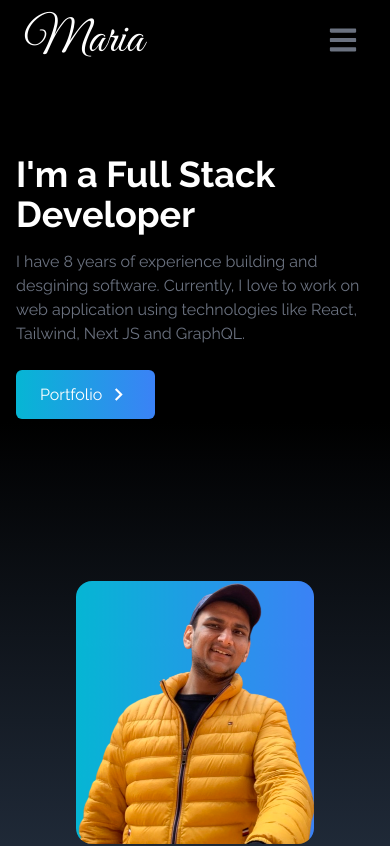
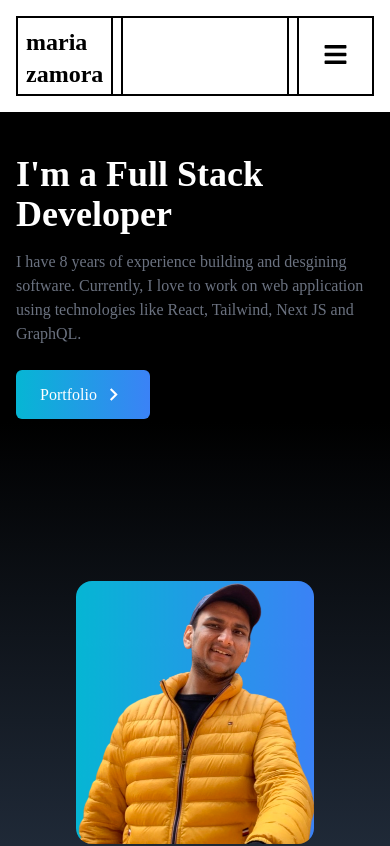
Before and after one commit to zamariac/portfolio23, a React (Create React App) app: page / in a window 390 px wide. Shown: the top 846 px of the page. Built offline with nearby package versions, Linux system fonts and the light colour scheme; the HTML template or start-up script is replaced by a standard one.

Commit message:
Navbar styles adjusted

```diff
--- a/src/components/NavBar.jsx
+++ b/src/components/NavBar.jsx
@@ -29,16 +29,19 @@ const NavBar = () => {
   ];
 
   return (
-    <div className="flex justify-between items-center w-full h-20 px-4 text-white bg-black fixed">
-      <div>
-        <h1 className="text-5xl font-signature ml-2">Maria</h1>
+    <div className="bg-white fixed">
+      <div className="flex h-20 w-screen px-4 my-4 text-black">
+      <div className="flex flex-inline w-screen justify-between border-2 border-black">
+        <div className="border-r-2 border-black p-2">
+          <h1 className="text-2xl font-bold">maria zamora</h1>
         </div>
-
+        <div className="border-l-2 border-r-2 border-black p-4 w-full mx-2"></div>
+        <div className="border-l-2 border-black py-5">
           <ul className="hidden md:flex">
             {links.map(({ id, link }) => (
               <li
                 key={id}
-            className="px-4 cursor-pointer capitalize font-medium text-gray-500 hover:scale-105 duration-200"
+                className="px-4 cursor-pointer capitalize font-bold text-black-800 text-2xl hover:scale-105 duration-200"
               >
                 <Link to={link} smooth duration={500}>
                   {link}
@@ -46,20 +49,22 @@ const NavBar = () => {
               </li>
             ))}
           </ul>
-
+          </div>
           <div
         onClick={() => setNav(!nav)}
-        className="cursor-pointer pr-4 z-10 text-gray-500 md:hidden"
+        className="cursor-pointer p-6 z-10 text-black-500 md:hidden"
       >
-        {nav ? <FaTimes size={30} /> : <FaBars size={30} />}
+        {nav ? <FaTimes size={30} /> : <FaBars size={25} />}
       </div>
 
       {nav && (
-        <ul className="flex flex-col justify-center items-center absolute top-0 left-0 w-full h-screen bg-gradient-to-b from-black to-gray-800 text-gray-500">
+        <div className="border-4 border-black absolute top-0 left-0 bg-white w-screen h-screen">
+          <ul className="flex flex-col justify-center items-center big-white">
             {links.map(({ id, link }) => (
+
               <li
                 key={id}
-              className="px-4 cursor-pointer capitalize py-6 text-4xl"
+                className="px-4 cursor-pointer capitalize py-6 text-3xl border-t-2 border-black w-screen"
               >
                 <Link
                   onClick={() => setNav(!nav)}
@@ -72,8 +77,12 @@ const NavBar = () => {
               </li>
             ))}
           </ul>
+        </div>
       )}
       </div>
+    </div>
+    </div>
+
   );
 };
 
--- a/src/index.css
+++ b/src/index.css
@@ -1,6 +1,6 @@
-@import url('https://fonts.googleapis.com/css2?family=Raleway:ital,wght@0,100;0,200;0,300;0,400;0,500;0,600;0,700;0,800;0,900;1,100;1,200;1,300;1,400;1,500;1,600;1,700;1,800;1,900&display=swap');
+@import url('https://fonts.googleapis.com/css2?family=Montserrat:ital,wght@0,100;0,200;0,300;0,400;0,500;0,600;0,700;0,800;1,100;1,200;1,300;1,400;1,500;1,600;1,700&display=swap');
 
-@import url('https://fonts.googleapis.com/css2?family=Great+Vibes&family=Raleway:ital,wght@0,100;0,200;0,300;0,400;0,500;0,600;0,700;0,800;0,900;1,100;1,200;1,300;1,400;1,500;1,600;1,700;1,800;1,900&display=swap');
+@import url('https://fonts.googleapis.com/css2?family=Bodoni+Moda:ital,wght@0,400;0,500;0,600;0,700;0,800;0,900;1,400;1,500;1,600;1,700;1,800;1,900&display=swap');
 
 @tailwind base;
 @tailwind components;
@@ -8,6 +8,6 @@
 
 @layer base {
   html {
-    font-family: 'Raleway', sans-serif;
+    font-family: 'Bodoni';
   }
 }
```
Lines whose indentation alone changed are shown as unchanged.
